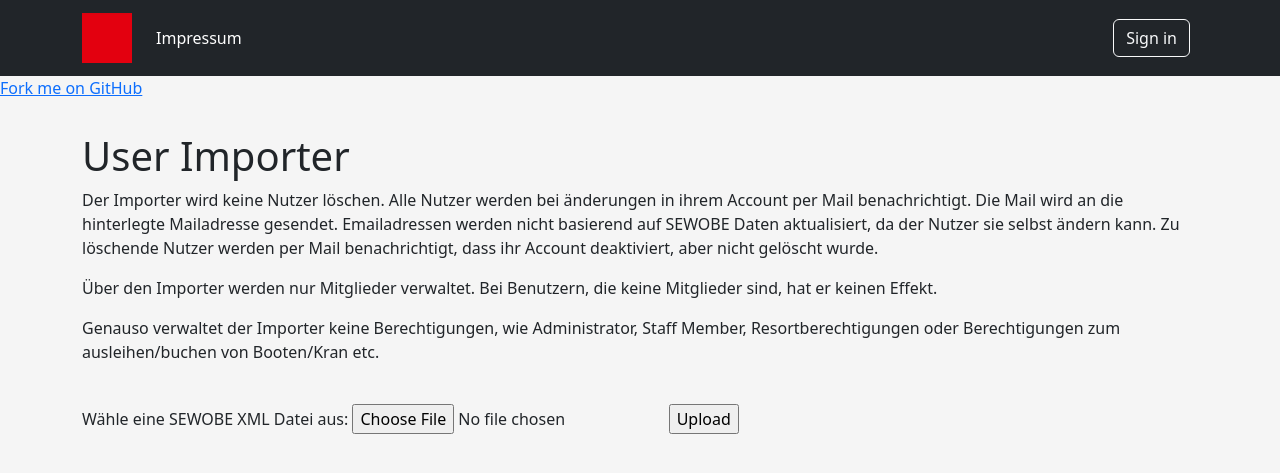
After one commit to sv03berlin/sv03, a Django app: template clubapp/club/templates/sewobe_importer.html in a window 1280 px wide. The commit adds this page. Shown: the top 473 px of the page. Run offline with Django 4.2, Linux system fonts and the light colour scheme; the template is opened without the code that fills it: most values are stand-ins (such as "Sample title", 1, 10 or a date in 2020); some libraries are stand-ins or nearby versions.

Commit message:
importer and small changes

```diff
--- /dev/null
+++ b/clubapp/club/importer.py
@@ -0,0 +1,6 @@
+import xmltodict
+from django.core.files.uploadedfile import UploadedFile
+
+
+def import_sewobe_xml(file: str | UploadedFile | list[object]) -> list[str]:
+    return ["Not implemented yet!"]
--- /dev/null
+++ b/clubapp/club/templates/sewobe_importer.html
@@ -0,0 +1,19 @@
+{% extends "base.html" %}
+
+{% block content %}
+
+<div class="container">
+    <h1>User Importer</h1>
+    <p>Der Importer wird keine Nutzer löschen. Alle Nutzer werden bei änderungen in ihrem Account per Mail benachrichtigt. Die Mail wird an die hinterlegte Mailadresse gesendet. Emailadressen werden nicht basierend auf SEWOBE Daten aktualisiert, da der Nutzer sie selbst ändern kann. Zu löschende Nutzer werden per Mail benachrichtigt, dass ihr Account deaktiviert, aber nicht gelöscht wurde.</p>
+    <p>Über den Importer werden nur Mitglieder verwaltet. Bei Benutzern, die keine Mitglieder sind, hat er keinen Effekt.</p>
+    <p>Genauso verwaltet der Importer keine Berechtigungen, wie Administrator, Staff Member, Resortberechtigungen oder Berechtigungen zum ausleihen/buchen von Booten/Kran etc.</p>
+    <br>
+    <form method="post" enctype="multipart/form-data">
+        {% csrf_token %}
+        <label for="file">Wähle eine SEWOBE XML Datei aus: </label>
+        <input type="file" name="file" accept="application/xml" required>
+        <input type="submit" value="Upload">
+    </form>
+</div>
+
+{% endblock content %}
--- a/clubapp/clubapp/urls.py
+++ b/clubapp/clubapp/urls.py
@@ -11,4 +11,5 @@ urlpatterns = [
     path("clubwork/", include("clubapp.clubwork.urls")),
     path("accounts/", include("django.contrib.auth.urls")),
     path("reservations/", include("clubapp.reservationflow.urls")),
+    path("club/", include("clubapp.club.urls")),
 ]
--- a/clubapp/clubwork/templates/clubwork_history.html
+++ b/clubapp/clubwork/templates/clubwork_history.html
@@ -3,6 +3,8 @@
 {% block content %}
 <div class="container">
     <p class="h4 mb-3">Arbeitsdienst Historie</p>
+
+    <p class="mb-3">Bitte beachte, dass die Stundenaufstellung basierend auf dem aktuellen Mitgliedsstatus berechnet wird. Falls sich der Status auf einem Mitglied geändert hat, wird die Stundenaufstellung aus den Vorjahren fehlerhaft sein.</p>
 
     <div class="d-flex">
     <p class="me-2 mb-0">Filtern nach:</p>
--- a/clubapp/reservationflow/models.py
+++ b/clubapp/reservationflow/models.py
@@ -43,4 +43,4 @@ class Reservation(models.Model):
     end = models.DateTimeField(verbose_name=_("Ende der Reservierung"))
 
     def __str__(self) -> str:
-        return f"{self.thing.name} {self.start} {self.end} - {self.user}"
+        return f"{self.thing.name} - {self.user}"
--- a/clubapp/reservationflow/templates/newcal.html
+++ b/clubapp/reservationflow/templates/newcal.html
@@ -21,6 +21,8 @@
         var calendarEl = document.getElementById('calendar');
         var calendar = new FullCalendar.Calendar(calendarEl, {
             initialView: 'timeGridWeek',
+            slotEventOverlap: false,
+            firstDay: 1, // Monday
             eventClick: function (info) {
                 window.location.href = info.event.url;
                 info.el.style.borderColor = 'red';
--- a/clubapp/templates/base.html
+++ b/clubapp/templates/base.html
@@ -85,9 +85,10 @@
                                     <ul class="dropdown-menu dropdown-menu-dark" aria-labelledby="navbarDarkDropdownMenuLink">
                                         <li><a class="dropdown-item" href="{% url 'settings' %}">Settings</a></li>
                                         <li><hr class="dropdown-divider"></li>
-                                        {% if user.is_superuser %}
+                                        {% if user.is_superuser or user.is_staff %}
                                             <h6 class="dropdown-header">Admin</h6>
                                             <li><a class="dropdown-item" href="{% url 'admin:index' %}">Admin Panel</a></li>
+                                            <li><a class="dropdown-item" href="{% url 'sewobe_import' %}">SEWOBE Import</a></li>
                                             <li><hr class="dropdown-divider"></li>
                                         {% endif %}
                                         <li><a class="dropdown-item" href="{% url 'logout' %}">Log Out</a></li>
--- a/requirements.txt
+++ b/requirements.txt
@@ -7,3 +7,4 @@ django-stubs-ext
 mozilla-django-oidc==3.0.0
 django-filter==23.2
 openpyxl==3.1.2
+xmltodict==0.13.0
```
Also changed, not shown: clubapp/club/urls.py (added, +7 -0 lines), clubapp/club/views.py (added, +17 -0 lines).
